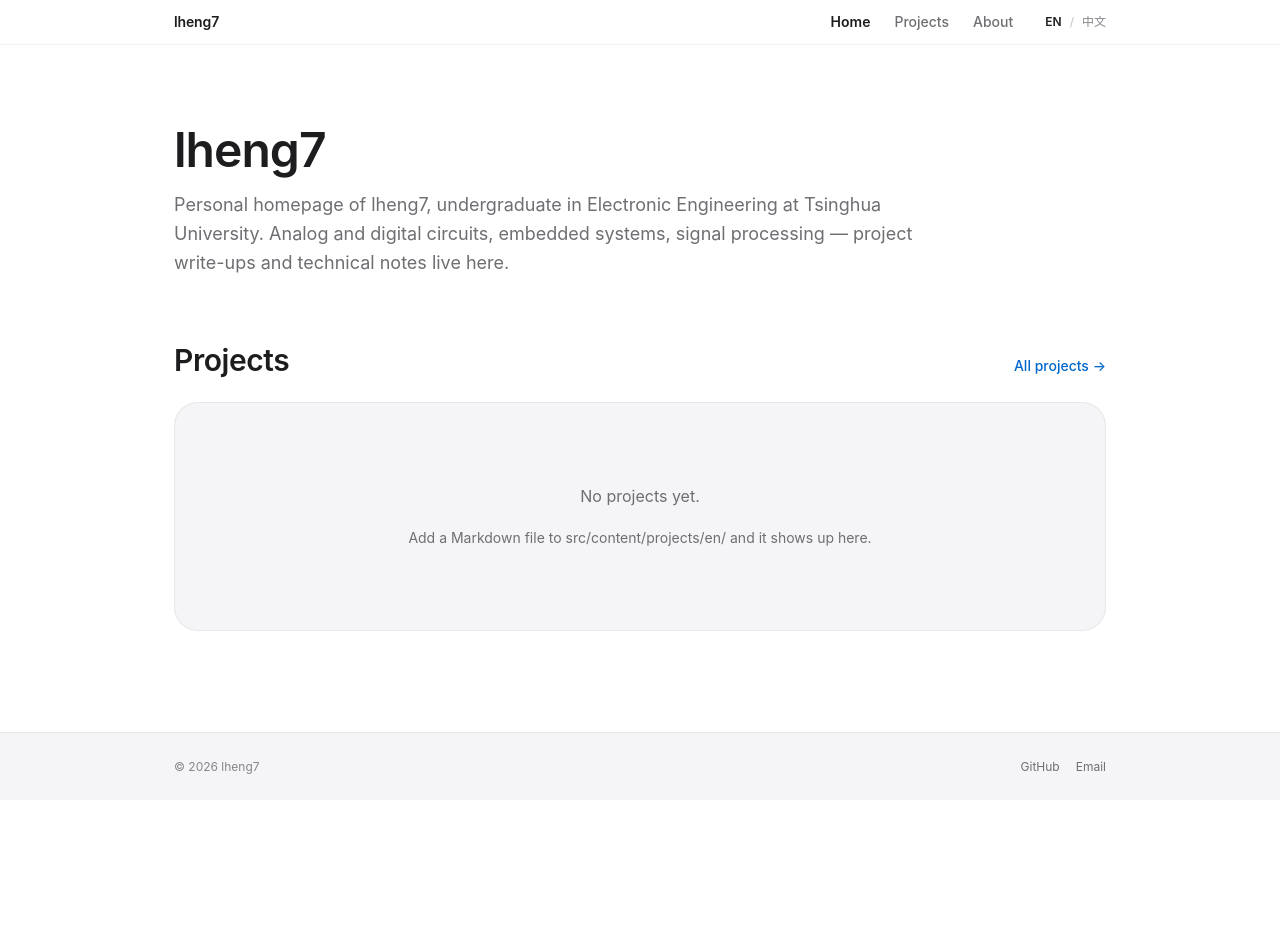
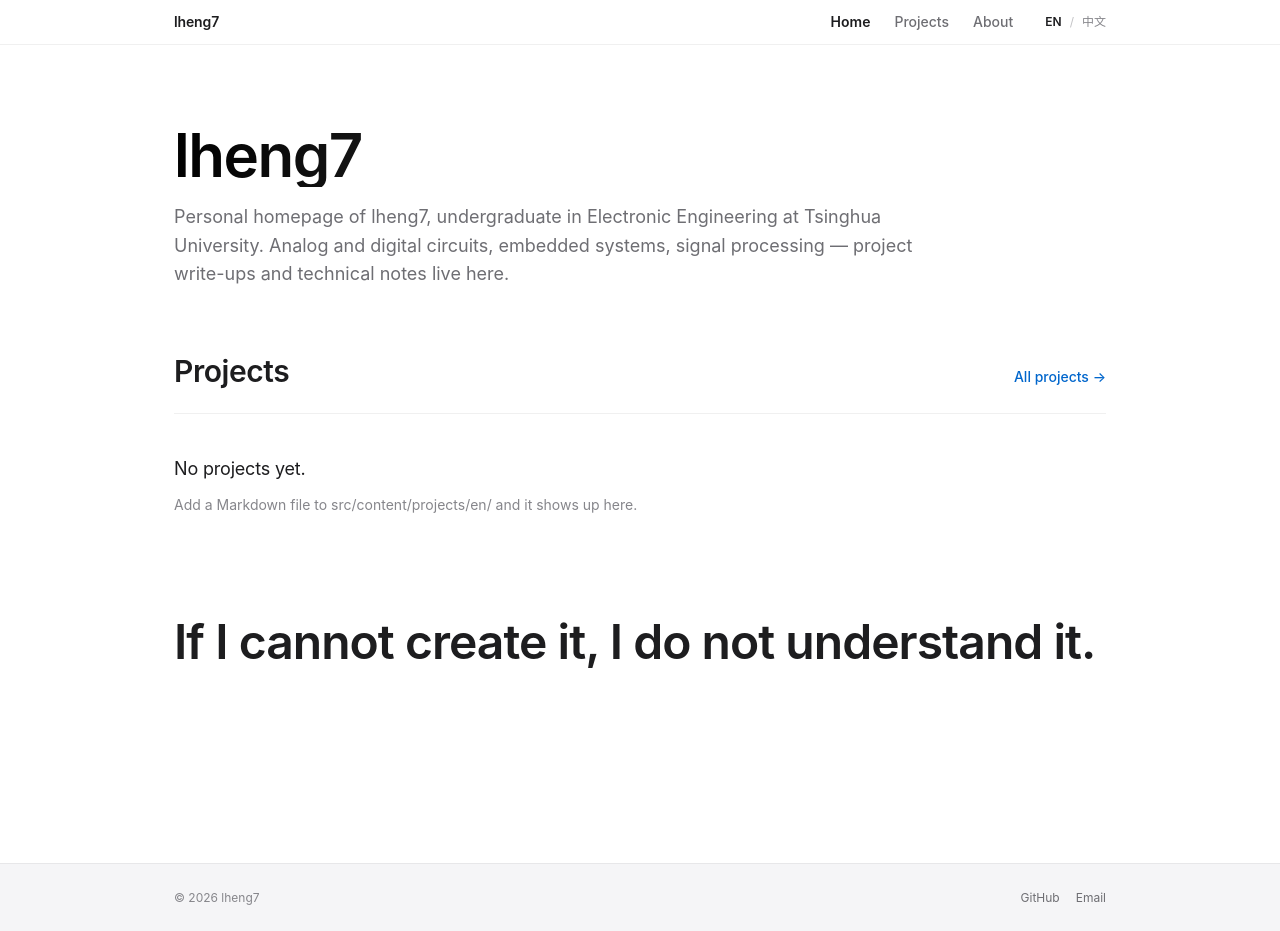
Before and after one commit to lheng7/lheng7.github.io, an Astro site: page / in a window 1280 px wide. Before the commit the page ends 800 px from the top, so only its background shows below. Built offline with nearby package versions, Linux system fonts and the light colour scheme; Astro itself is replaced by a stand-in of ours.

Commit message:
外观：Apple 风格视觉系统，加大字宣言逐词点亮

```diff
--- a/src/i18n/en.ts
+++ b/src/i18n/en.ts
@@ -13,6 +13,7 @@ const en = {
 
   'home.featured': 'Selected work',
   'home.projects': 'Projects',
+  'home.statement': 'If I cannot create it, I do not understand it.',
   'home.allProjects': 'All projects →',
   'home.emptyTitle': 'No projects yet.',
   'home.emptyHint': 'Add a Markdown file to src/content/projects/en/ and it shows up here.',
--- a/src/i18n/zh.ts
+++ b/src/i18n/zh.ts
@@ -12,6 +12,7 @@ const zh = {
 
   'home.featured': '精选项目',
   'home.projects': '项目',
+  'home.statement': '如果不能创造它，我就没有真正理解它。',
   'home.allProjects': '全部项目 →',
   'home.emptyTitle': '还没有项目。',
   'home.emptyHint': '在 src/content/projects/zh/ 里新建一个 .md 文件就会出现在这里。',
--- a/src/layouts/BaseLayout.astro
+++ b/src/layouts/BaseLayout.astro
@@ -127,5 +127,55 @@ const year = new Date().getFullYear();
         </div>
       </footer>
     </div>
+
+    <script>
+      // 滚动渐显：首屏以外的区块进入视口时上浮淡入，只播放一次。
+      // .reveal 在运行时才加，所以没有 JS 时内容照常显示。
+      const prefersReduced = window.matchMedia('(prefers-reduced-motion: reduce)').matches;
+      const targets = document.querySelectorAll(
+        'main .wrap > section:not(.hero):not(.statement-section), main .wrap > header, main .wrap > article, main .wrap > ul.timeline',
+      );
+
+      if (!prefersReduced && 'IntersectionObserver' in window && targets.length > 0) {
+        const observer = new IntersectionObserver(
+          (entries) => {
+            for (const entry of entries) {
+              if (!entry.isIntersecting) continue;
+              entry.target.classList.add('is-visible');
+              observer.unobserve(entry.target);
+            }
+          },
+          { rootMargin: '0px 0px -12% 0px', threshold: 0.08 },
+        );
+
+        targets.forEach((el) => {
+          el.classList.add('reveal');
+          observer.observe(el);
+        });
+      }
+
+      // 大字段落：整块进入视口时，按阅读顺序逐词点亮。
+      // 不做滚动触发，因为内容少时整页常常一屏放得下、根本没有滚动空间。
+      const words = Array.from(document.querySelectorAll<HTMLElement>('.statement-word'));
+      const statementSection = document.querySelector('.statement-section');
+
+      if (!prefersReduced && statementSection && words.length > 0) {
+        // 词少时慢一点、词多时快一点，总时长封顶 400ms
+        const step = Math.min(70, 400 / words.length);
+
+        const observer = new IntersectionObserver(
+          (entries) => {
+            if (!entries.some((entry) => entry.isIntersecting)) return;
+            observer.disconnect();
+            words.forEach((word, i) => {
+              window.setTimeout(() => word.classList.add('is-lit'), i * step);
+            });
+          },
+          { threshold: 0.35 },
+        );
+
+        observer.observe(statementSection);
+      }
+    </script>
   </body>
 </html>
--- a/src/styles/global.css
+++ b/src/styles/global.css
@@ -23,6 +23,8 @@
   --chip-bg: #ffffff;
   --chip-text: #6e6e73;
   --selection: rgba(0, 113, 227, 0.18);
+  /* 首屏大标题的渐变：只作用于文字，不用于背景 */
+  --hero-gradient: linear-gradient(90deg, #000000 0%, #666666 100%);
 
   /* ---------- 字体 ---------- */
   /* macOS 上会直接命中系统的 SF Pro，就是 Apple 官网用的那套 */
@@ -42,6 +44,7 @@
   --text-3xl: 30px;
   --text-4xl: 36px;
   --text-5xl: 48px;
+  --text-6xl: 60px;
 
   /* ---------- 间距刻度 ---------- */
   --space-75: 8px;
@@ -93,6 +96,7 @@
     --chip-bg: #272727;
     --chip-text: #a1a1a6;
     --selection: rgba(41, 151, 255, 0.28);
+    --hero-gradient: linear-gradient(90deg, #ffffff 0%, #9b9b9b 100%);
   }
 }
 
@@ -314,9 +318,16 @@ hr {
 }
 
 .hero h1 {
-  line-height: 1.05;
-  letter-spacing: -0.02em;
+  font-size: var(--text-5xl);
+  line-height: 1.03;
+  letter-spacing: -0.025em;
   margin-bottom: var(--space-200);
+}
+
+@media (min-width: 768px) {
+  .hero h1 {
+    font-size: var(--text-6xl);
+  }
 }
 
 .hero .tagline {
@@ -724,16 +735,28 @@ hr {
 /* ---------- 空状态 ---------- */
 
 .empty {
-  padding: var(--space-800) var(--space-300);
-  text-align: center;
+  padding: var(--space-500) 0 var(--space-200);
+  text-align: left;
   color: var(--text-soft);
-  border: 1px solid var(--border-soft);
-  border-radius: var(--radius-xl);
-  background: var(--bg-soft);
+  border: 0;
+  border-top: 1px solid var(--border-soft);
+  border-radius: 0;
+  background: transparent;
+}
+
+.empty p {
+  margin-bottom: var(--space-75);
+}
+
+.empty p:first-child {
+  color: var(--text);
+  font-size: var(--text-lg);
+  letter-spacing: -0.01em;
 }
 
 .empty p:last-child {
   margin-bottom: 0;
+  color: var(--text-faint);
 }
 
 /* ---------- 辅助类 ---------- */
@@ -834,3 +857,82 @@ hr {
     gap: var(--space-200);
   }
 }
+
+/* ------------------------------------------------------------------
+   首屏大标题：渐变文字（浅色 黑→灰，深色 白→灰）
+   只作用于文字，绝不用于背景
+   ------------------------------------------------------------------ */
+@supports ((background-clip: text) or (-webkit-background-clip: text)) {
+  .hero h1 {
+    background-image: var(--hero-gradient);
+    background-repeat: no-repeat;
+    -webkit-background-clip: text;
+    background-clip: text;
+    color: transparent;
+  }
+}
+
+/* ------------------------------------------------------------------
+   滚动渐显：区块进视口时上浮淡入，只播放一次
+   .reveal 由脚本在运行时添加，所以没有 JS 时内容始终可见
+   ------------------------------------------------------------------ */
+.reveal {
+  opacity: 0;
+  transform: translateY(var(--space-400));
+  transition:
+    opacity 700ms var(--ease),
+    transform 700ms var(--ease);
+}
+
+.reveal.is-visible {
+  opacity: 1;
+  transform: none;
+}
+
+@media (prefers-reduced-motion: reduce) {
+  .reveal {
+    opacity: 1;
+    transform: none;
+    transition: none;
+  }
+}
+
+/* ------------------------------------------------------------------
+   大字段落（tagline reveal）：滚到触发线时逐词点亮
+   初始不透明度压在 28%，点亮后回到 100%
+   ------------------------------------------------------------------ */
+.statement-section {
+  padding-block: var(--space-800) var(--space-900);
+}
+
+.statement {
+  max-width: var(--measure);
+  margin: 0;
+  font-size: var(--text-4xl);
+  font-weight: 600;
+  line-height: 1.22;
+  letter-spacing: -0.02em;
+  text-wrap: balance;
+}
+
+@media (min-width: 768px) {
+  .statement {
+    font-size: var(--text-5xl);
+  }
+}
+
+.statement-word {
+  opacity: 0.28;
+  transition: opacity 600ms var(--ease);
+}
+
+.statement-word.is-lit {
+  opacity: 1;
+}
+
+@media (prefers-reduced-motion: reduce) {
+  .statement-word {
+    opacity: 1;
+    transition: none;
+  }
+}
--- a/src/views/HomeView.astro
+++ b/src/views/HomeView.astro
@@ -15,6 +15,15 @@ const t = useTranslations(locale);
 const site = siteText(locale);
 
 const projects = await getProjects(locale);
+
+/** 大字段落逐词点亮：英文按词拆并用空格连接，中文按字拆、不插空格 */
+const statement = t('home.statement');
+const escapeHtml = (text: string) =>
+  text.replace(/&/g, '&amp;').replace(/</g, '&lt;').replace(/>/g, '&gt;');
+const statementWords = locale === 'zh' ? Array.from(statement) : statement.split(/\s+/);
+const statementHtml = statementWords
+  .map((word) => `<span class="statement-word">${escapeHtml(word)}</span>`)
+  .join(locale === 'zh' ? '' : ' ');
 const featured = projects.filter((p) => p.data.featured).slice(0, 4);
 const shown = featured.length > 0 ? featured : projects.slice(0, 6);
 ---
@@ -46,4 +55,8 @@ const shown = featured.length > 0 ? featured : projects.slice(0, 6);
       )
     }
   </section>
+
+  <section class="statement-section">
+    <p class="statement" set:html={statementHtml} />
+  </section>
 </BaseLayout>
```
